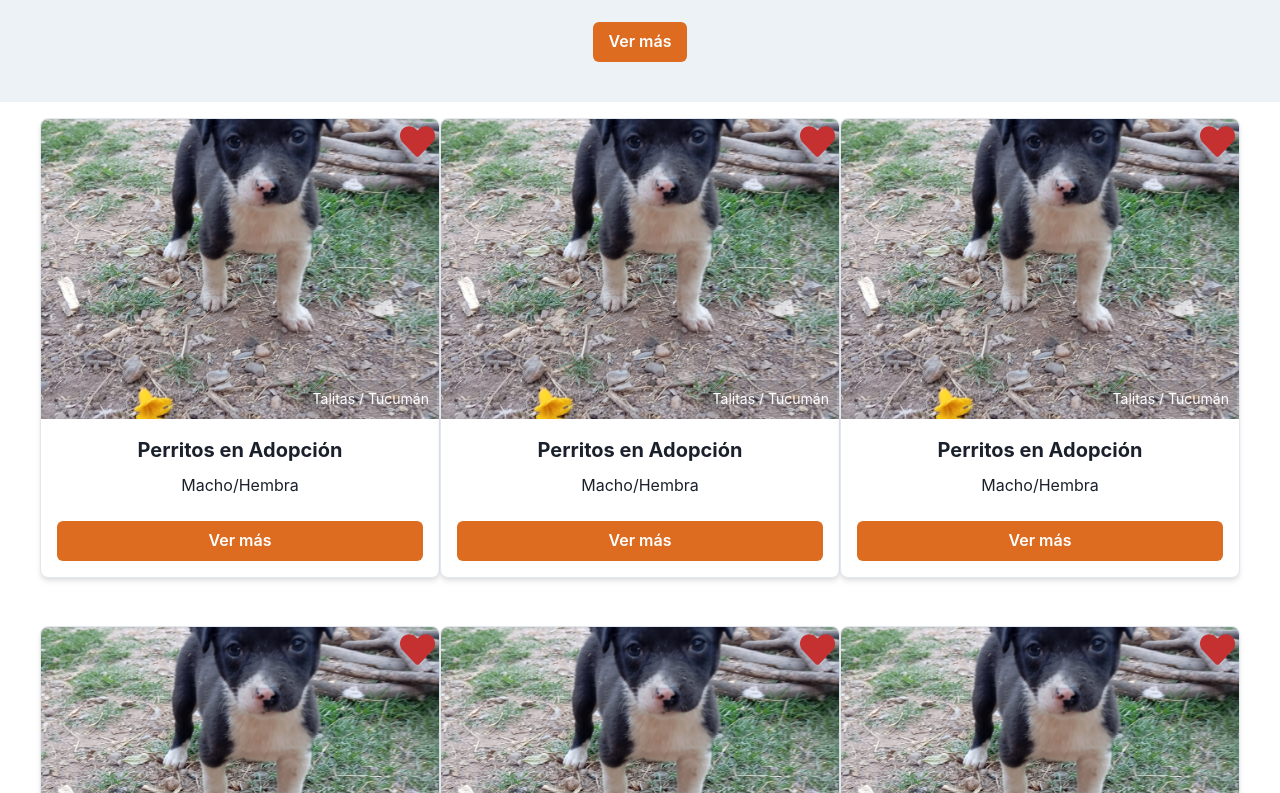
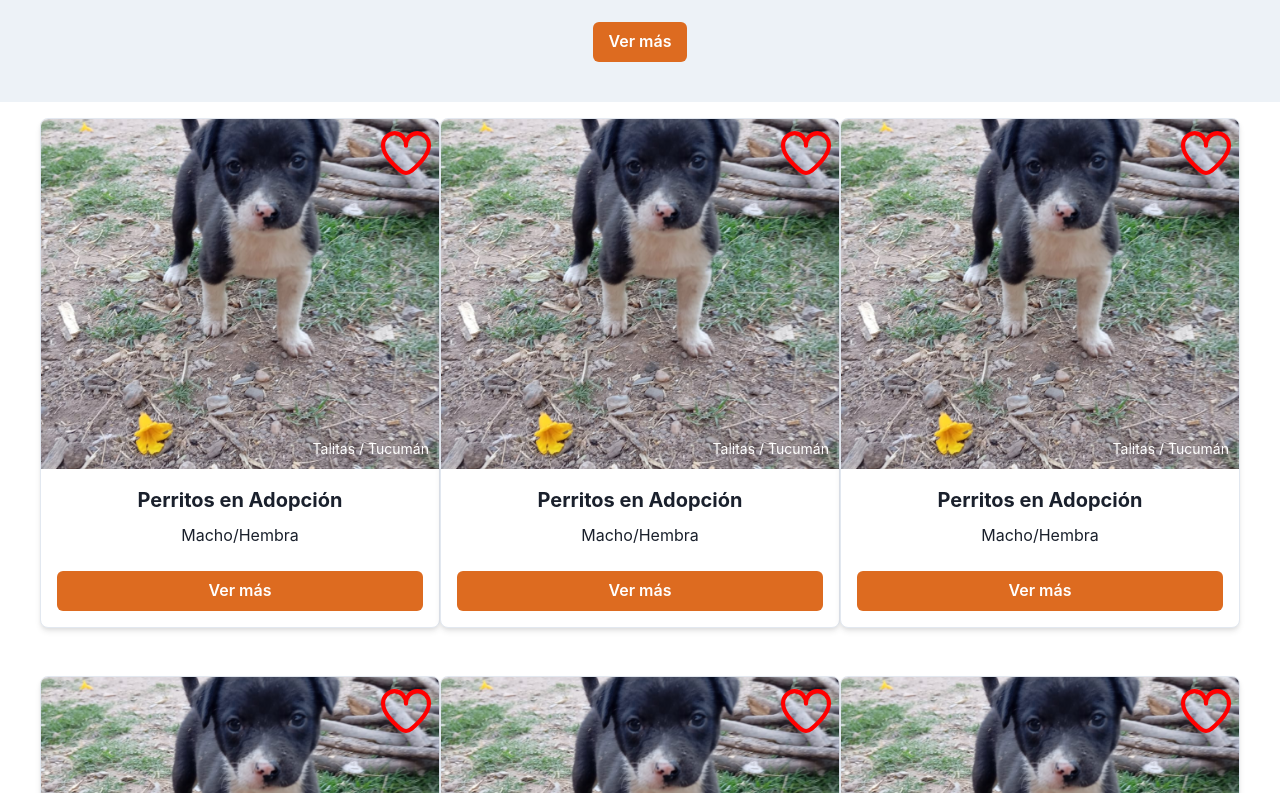
Before and after one commit to LucasIbanez13/ProyectoNutricion, a React (Create React App) app: page / in a window 1280 px wide. Shown: the part 1087-1880 px from the top of the page. Built offline with nearby package versions, Linux system fonts and the light colour scheme.

Commit message:
agrego icono corazon

```diff
--- /dev/null
+++ b/src/HeartButton.css
@@ -0,0 +1,85 @@
+.heart-container {
+    --heart-color: rgb(255, 0, 0); /* Cambiado a rojo */
+    position: relative;
+    width: 50px;
+    height: 50px;
+    transition: .3s;
+  }
+
+  .heart-container .checkbox {
+    position: absolute;
+    width: 100%;
+    height: 100%;
+    opacity: 0;
+    z-index: 20;
+    cursor: pointer;
+  }
+
+  .heart-container .svg-container {
+    width: 100%;
+    height: 100%;
+    display: flex;
+    justify-content: center;
+    align-items: center;
+  }
+
+  .heart-container .svg-outline,
+  .heart-container .svg-filled {
+    fill: var(--heart-color);
+    position: absolute;
+  }
+
+  .heart-container .svg-filled {
+    animation: keyframes-svg-filled 1s;
+    display: none;
+  }
+
+  .heart-container .svg-celebrate {
+    position: absolute;
+    animation: keyframes-svg-celebrate .5s;
+    animation-fill-mode: forwards;
+    display: none;
+    stroke: var(--heart-color);
+    fill: var(--heart-color);
+    stroke-width: 2px;
+  }
+
+  .heart-container .checkbox:checked~.svg-container .svg-filled {
+    display: block;
+  }
+
+  .heart-container .checkbox:checked~.svg-container .svg-celebrate {
+    display: block;
+  }
+
+  @keyframes keyframes-svg-filled {
+    0% {
+      transform: scale(0);
+    }
+
+    25% {
+      transform: scale(1.2);
+    }
+
+    50% {
+      transform: scale(1);
+      filter: brightness(1.5);
+    }
+  }
+
+  @keyframes keyframes-svg-celebrate {
+    0% {
+      transform: scale(0);
+    }
+
+    50% {
+      opacity: 1;
+      filter: brightness(1.5);
+    }
+
+    100% {
+      transform: scale(1.4);
+      opacity: 0;
+      display: none;
+    }
+  }
--- a/src/components/body/card/Card.jsx
+++ b/src/components/body/card/Card.jsx
@@ -1,7 +1,7 @@
 import React from 'react';
 import { Box, Image, Text, IconButton, Button, Flex } from '@chakra-ui/react';
-import { FaHeart } from 'react-icons/fa';
 import { useNavigate } from 'react-router-dom';
+import HeartButton from './HeartButton'; // Asegúrate de que la ruta sea correcta
 
 function AdoptionCard() {
   const navigate = useNavigate();
@@ -27,20 +27,13 @@ function AdoptionCard() {
         alt="Perrito en adopción"
         objectFit="cover"
         width="400px" // Fijamos el ancho
-        height="300px" // Fijamos la altura
+        height="350px" // Fijamos la altura
       />
 
       {/* Corazón para agregar a favoritos */}
-      <IconButton
-        icon={<FaHeart boxSize={8} />}
-        fontSize="35px"
-        colorScheme="red"
-        variant="ghost"
-        position="absolute"
-        top="2px"
-        right="2px"
-        aria-label="Agregar a favoritos"
-      />
+      <Box position="absolute" top="2" right="2">
+        <HeartButton /> {/* Aquí reemplazas el código del corazón por tu nuevo componente */}
+      </Box>
 
       {/* Ubicación en la esquina inferior derecha de la imagen */}
       <Text
--- /dev/null
+++ b/src/components/body/card/HeartButton.jsx
@@ -0,0 +1,28 @@
+import React from 'react';
+import '../../../HeartButton.css'; // Asegúrate de tener el CSS de las animaciones aquí
+
+function HeartButton() {
+  return (
+    <div className="heart-container" title="Like">
+      <input type="checkbox" className="checkbox" id="Give-It-An-Id" />
+      <div className="svg-container">
+        <svg viewBox="0 0 24 24" className="svg-outline" xmlns="http://www.w3.org/2000/svg">
+          <path d="M17.5,1.917a6.4,6.4,0,0,0-5.5,3.3,6.4,6.4,0,0,0-5.5-3.3A6.8,6.8,0,0,0,0,8.967c0,4.547,4.786,9.513,8.8,12.88a4.974,4.974,0,0,0,6.4,0C19.214,18.48,24,13.514,24,8.967A6.8,6.8,0,0,0,17.5,1.917Zm-3.585,18.4a2.973,2.973,0,0,1-3.83,0C4.947,16.006,2,11.87,2,8.967a4.8,4.8,0,0,1,4.5-5.05A4.8,4.8,0,0,1,11,8.967a1,1,0,0,0,2,0,4.8,4.8,0,0,1,4.5-5.05A4.8,4.8,0,0,1,22,8.967C22,11.87,19.053,16.006,13.915,20.313Z"></path>
+        </svg>
+        <svg viewBox="0 0 24 24" className="svg-filled" xmlns="http://www.w3.org/2000/svg">
+          <path d="M17.5,1.917a6.4,6.4,0,0,0-5.5,3.3,6.4,6.4,0,0,0-5.5-3.3A6.8,6.8,0,0,0,0,8.967c0,4.547,4.786,9.513,8.8,12.88a4.974,4.974,0,0,0,6.4,0C19.214,18.48,24,13.514,24,8.967A6.8,6.8,0,0,0,17.5,1.917Z"></path>
+        </svg>
+        <svg className="svg-celebrate" width="100" height="100" xmlns="http://www.w3.org/2000/svg">
+          <polygon points="10,10 20,20"></polygon>
+          <polygon points="10,50 20,50"></polygon>
+          <polygon points="20,80 30,70"></polygon>
+          <polygon points="90,10 80,20"></polygon>
+          <polygon points="90,50 80,50"></polygon>
+          <polygon points="80,80 70,70"></polygon>
+        </svg>
+      </div>
+    </div>
+  );
+}
+
+export default HeartButton;
```
